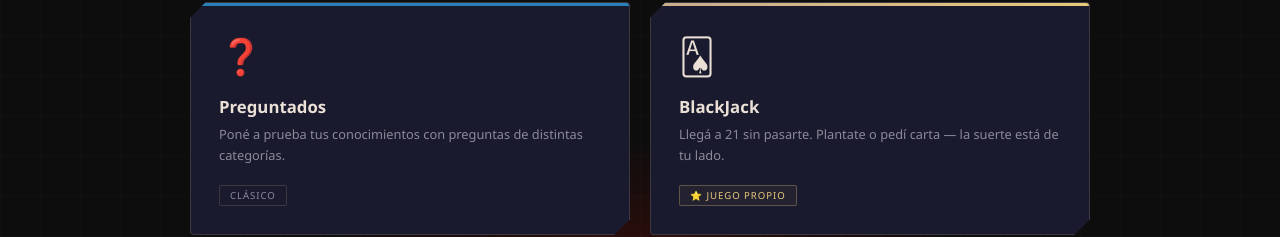
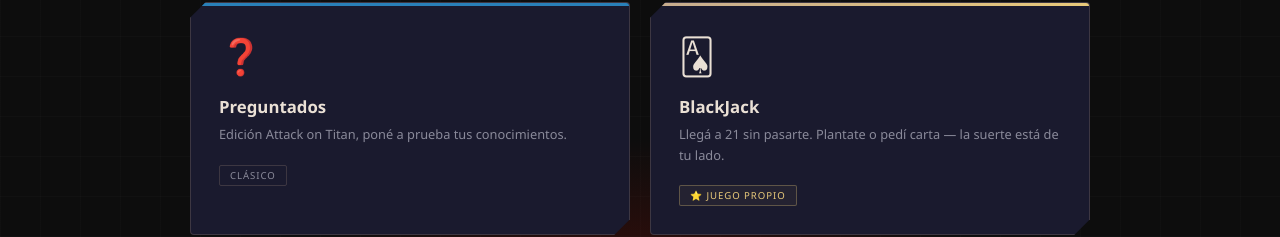
Before and after one commit to LeanIsaac/salaDeJuegos, an Angular app: page / in a window 1280 px wide. Shown: the part 503-740 px from the top of the page. Built offline with nearby package versions, Linux system fonts and the light colour scheme.

Commit message:
style: modifica la descripcion de la card preguntados

```diff
--- a/src/app/components/home/home.html
+++ b/src/app/components/home/home.html
@@ -31,7 +31,7 @@
       <div class="card card-preguntados" routerLink="/juegos/preguntados">
         <span class="card-icon">❓</span>
         <p class="card-title">Preguntados</p>
-        <p class="card-desc">Poné a prueba tus conocimientos con preguntas de distintas categorías.</p>
+        <p class="card-desc">Edición Attack on Titan, poné a prueba tus conocimientos.</p>
         <div class="card-footer">
           <span class="card-badge badge-clasico">Clásico</span>
           <span class="card-arrow">Jugar ▶</span>
```
